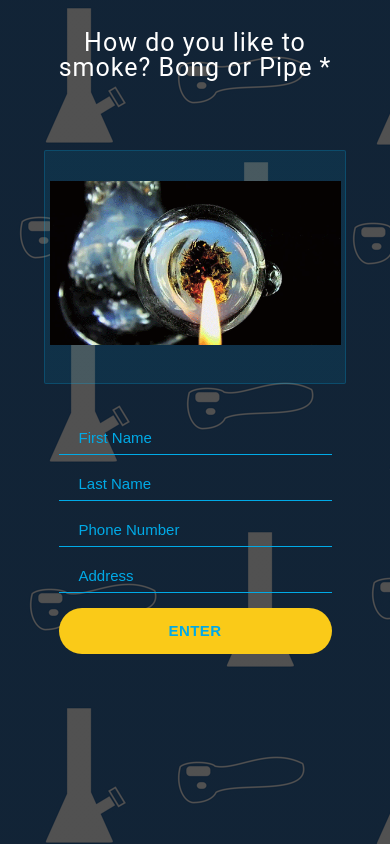
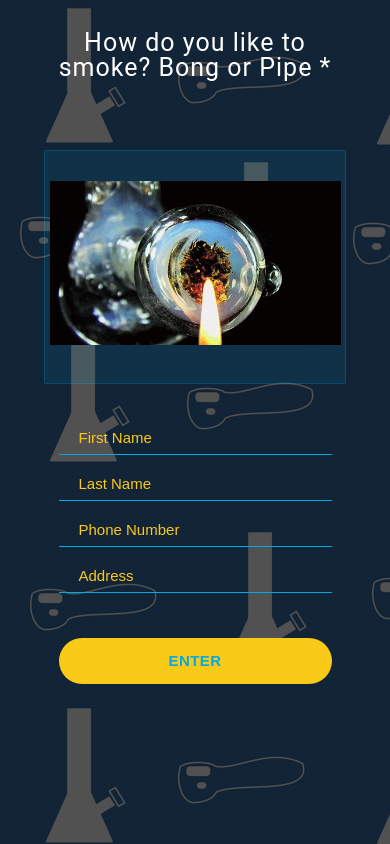
Before and after one commit to tastyhit/front-end, a React (Create React App) app: page /welcome in a window 390 px wide. Both pictures are taken after a click on the element 195 px from the left and 267 px from the top of the page. Built offline with nearby package versions, Linux system fonts and the light colour scheme.

Commit message:
more responsive

```diff
--- a/src/assets/css/checkout.css
+++ b/src/assets/css/checkout.css
@@ -2,12 +2,14 @@
   display:flex;
   flex-direction: column;
   margin:0 auto;
-  width:70%
+  width:70%;
+
 }
 
 .contactForm {
   margin:0 auto;
   width:100%;
+  margin-bottom:5em;
 }
 
 .contactForm input{
@@ -15,9 +17,17 @@
 
 }
 
+.contactForm button{
+  margin-top: 2em;
+  width:50%;
+}
 
 @media only screen and (max-width: 600px){
   .contactForm input{
     width:100%;
   }
+
+  .contactForm button{
+    width:100%;
+  }
 }
--- a/src/assets/css/layer.js
+++ b/src/assets/css/layer.js
@@ -49,11 +49,10 @@ export const Input = styled.input`
   font-size: 1.5em;
   color: white;
   ::placeholder {
-    color: #00AAE7;
+    color: rgb(250,202,24);
     padding-left: 5px;
   }
   :focus {
-    color:#00AAE7;
     outline:none;
     border:none;
 
```
